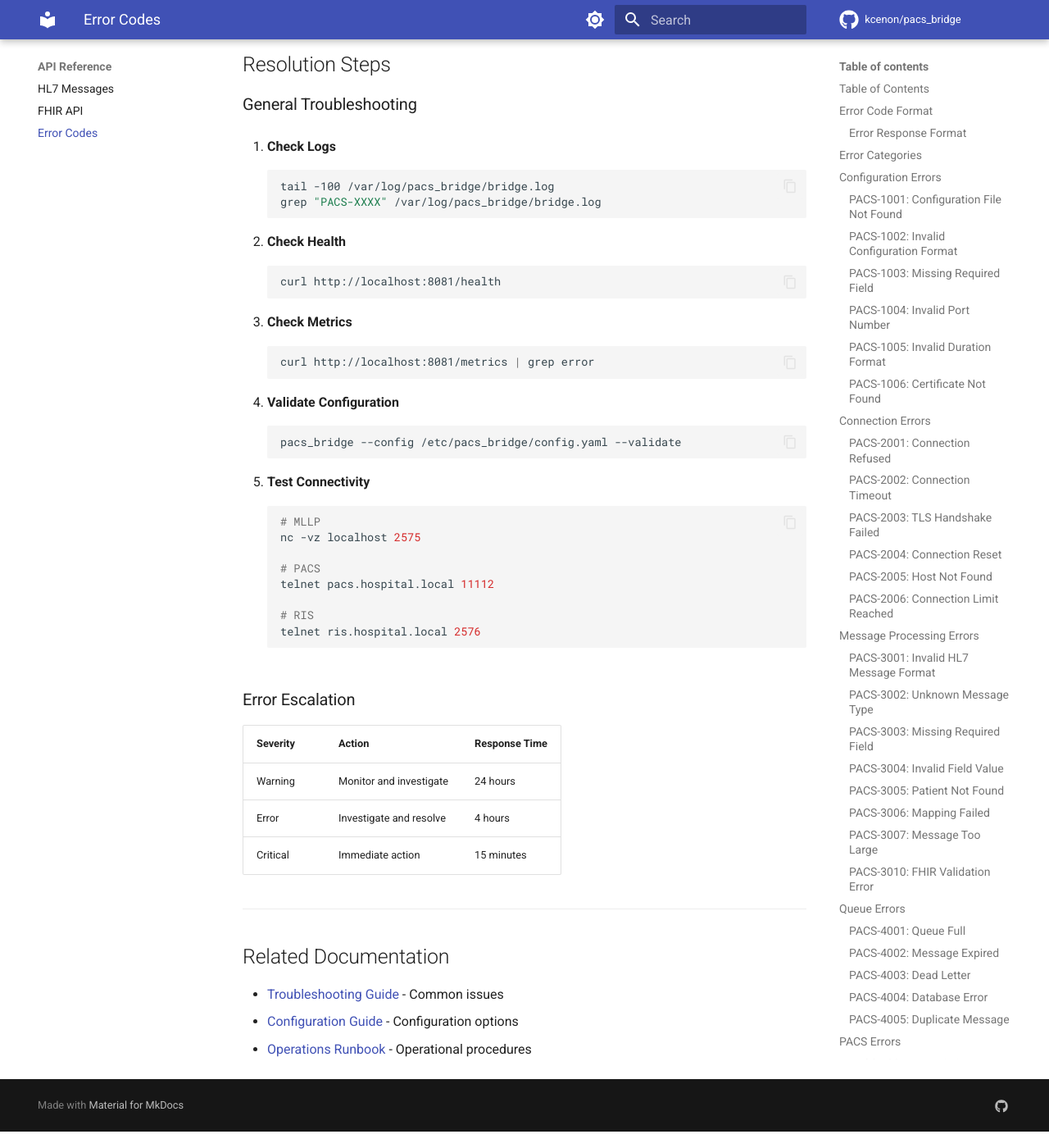
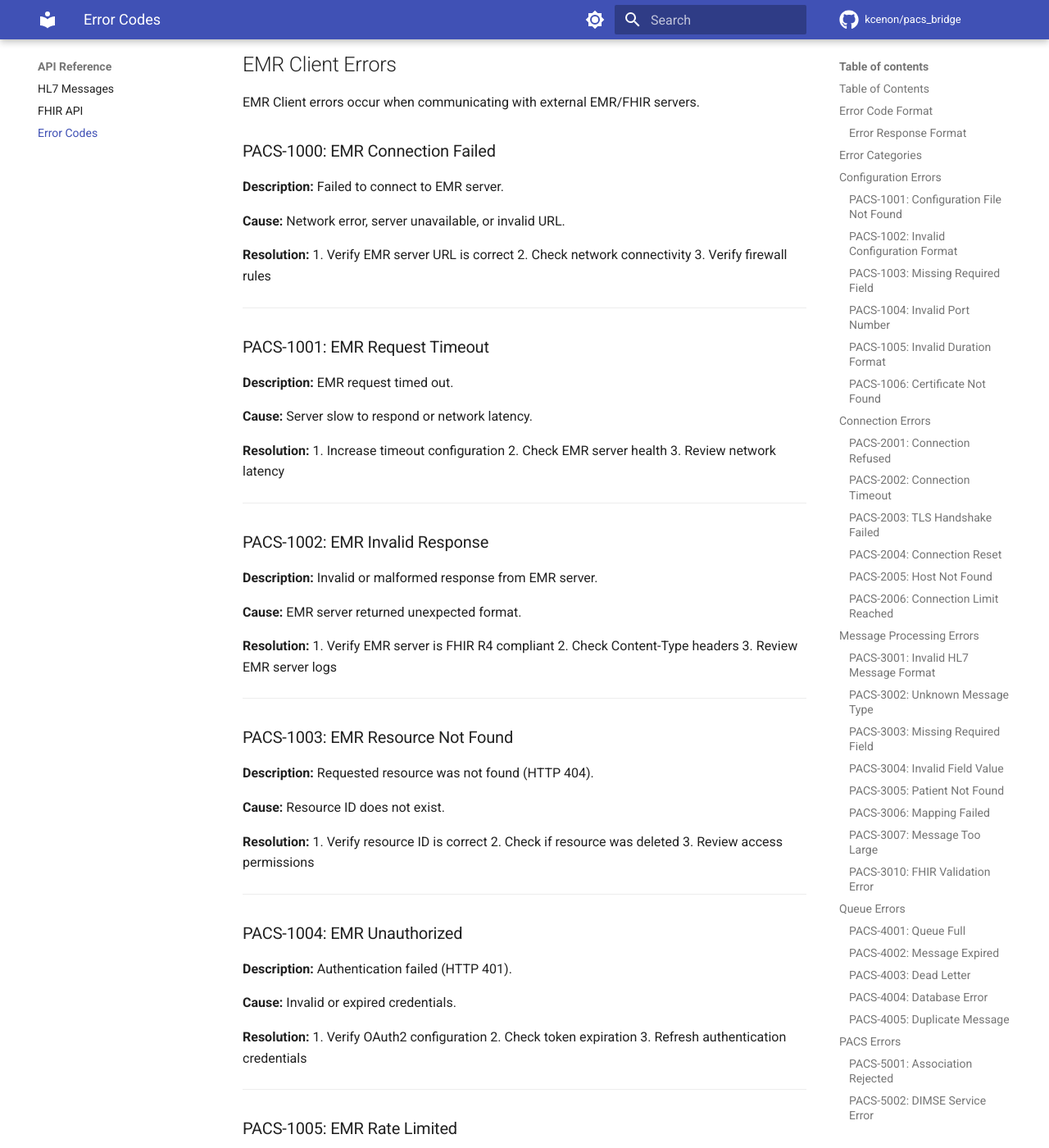
Before and after one commit to kcenon/pacs_bridge, an MkDocs documentation site: the page built from docs/api/error-codes.md, in a window 1280 px wide and 1400 px high, scrolled down 12581 px. Shown: the whole window at 82% size. Built offline with MkDocs 1.6.1 and Material for MkDocs 9.7.7, drawn with Linux system fonts in a browser that asks for light colours; comment, search, counter and statistics services are not loaded; the version menu is left out; some of the changed text lies outside the part shown.

Commit message:
docs(emr): add EMR client error codes to documentation
Documents EMR Client error codes (PACS-1000 to PACS-1005):
- PACS-1000: Connection failed
- PACS-1001: Request timeout
- PACS-1002: Invalid response
- PACS-1003: Resource not found
- PACS-1004: Unauthorized
- PACS-1005: Rate limited

Part of #102

```diff
--- a/docs/api/error-codes.md
+++ b/docs/api/error-codes.md
@@ -673,6 +673,88 @@
 
 ---
 
+## EMR Client Errors
+
+EMR Client errors occur when communicating with external EMR/FHIR servers.
+
+### PACS-1000: EMR Connection Failed
+
+**Description:** Failed to connect to EMR server.
+
+**Cause:** Network error, server unavailable, or invalid URL.
+
+**Resolution:**
+1. Verify EMR server URL is correct
+2. Check network connectivity
+3. Verify firewall rules
+
+---
+
+### PACS-1001: EMR Request Timeout
+
+**Description:** EMR request timed out.
+
+**Cause:** Server slow to respond or network latency.
+
+**Resolution:**
+1. Increase timeout configuration
+2. Check EMR server health
+3. Review network latency
+
+---
+
+### PACS-1002: EMR Invalid Response
+
+**Description:** Invalid or malformed response from EMR server.
+
+**Cause:** EMR server returned unexpected format.
+
+**Resolution:**
+1. Verify EMR server is FHIR R4 compliant
+2. Check Content-Type headers
+3. Review EMR server logs
+
+---
+
+### PACS-1003: EMR Resource Not Found
+
+**Description:** Requested resource was not found (HTTP 404).
+
+**Cause:** Resource ID does not exist.
+
+**Resolution:**
+1. Verify resource ID is correct
+2. Check if resource was deleted
+3. Review access permissions
+
+---
+
+### PACS-1004: EMR Unauthorized
+
+**Description:** Authentication failed (HTTP 401).
+
+**Cause:** Invalid or expired credentials.
+
+**Resolution:**
+1. Verify OAuth2 configuration
+2. Check token expiration
+3. Refresh authentication credentials
+
+---
+
+### PACS-1005: EMR Rate Limited
+
+**Description:** Rate limit exceeded (HTTP 429).
+
+**Cause:** Too many requests to EMR server.
+
+**Resolution:**
+1. Implement backoff strategy
+2. Reduce request frequency
+3. Contact EMR administrator for limit increase
+
+---
+
 ## Resolution Steps
 
 ### General Troubleshooting
```
